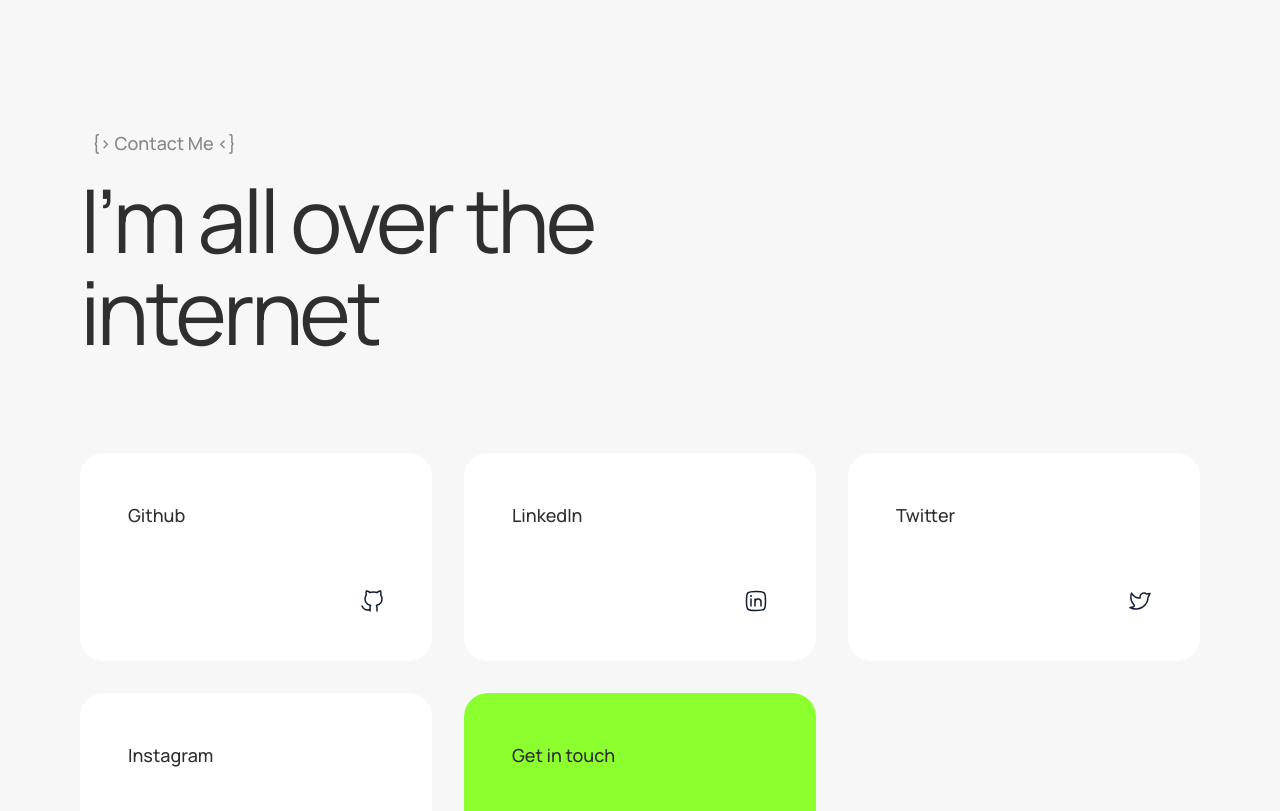
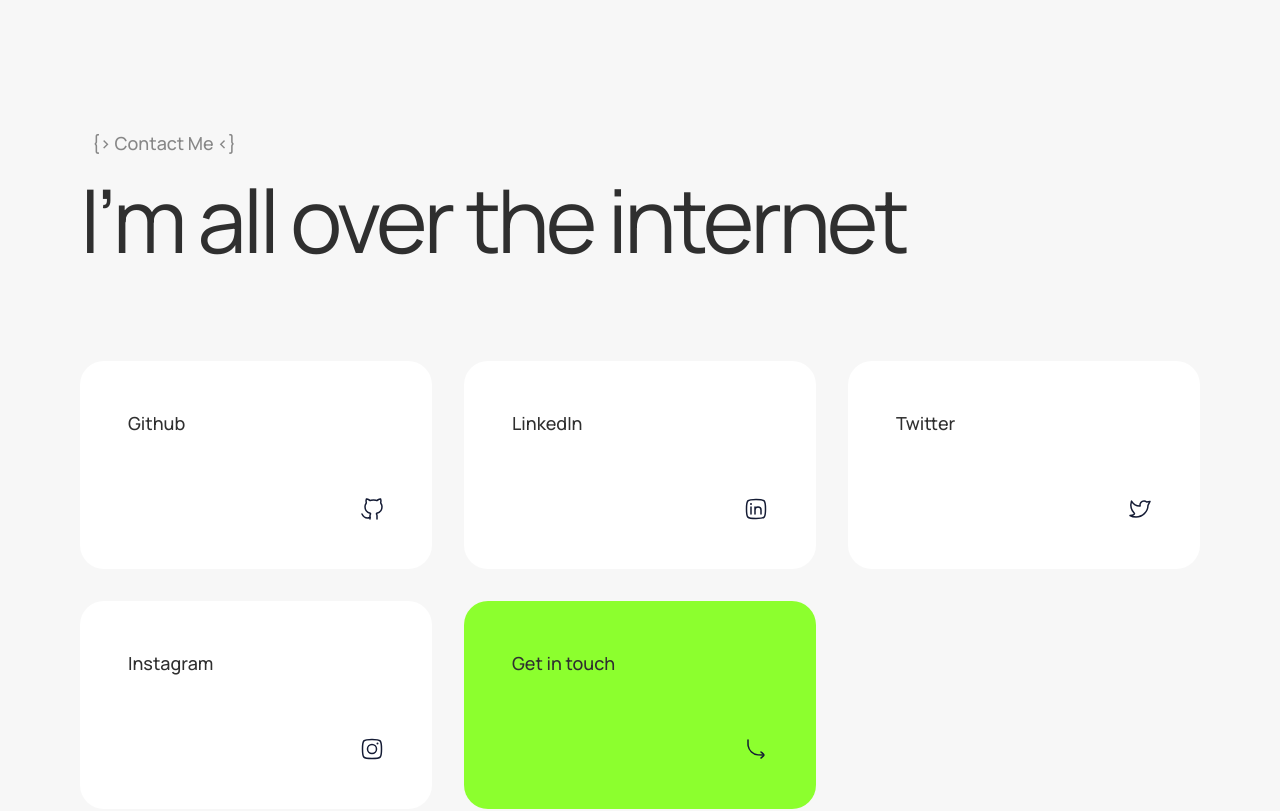
Before and after one commit to notRadioOpaque/heyismail.xyz, a SvelteKit app: page / in a window 1280 px wide. Shown: the part 3440-4251 px from the top of the page. Built offline with nearby package versions, Linux system fonts and the light colour scheme.

Commit message:
Enhanced layout in Socials.svelte by adding responsive max-width classes and adjusting width properties for improved alignment and spacing across different screen sizes.

```diff
--- a/src/routes/Socials.svelte
+++ b/src/routes/Socials.svelte
@@ -37,9 +37,11 @@
 
 <section
 	bind:this={section}
-	class="flex flex-col gap-24 bg-[#f7f7f7] px-6 py-20 xl:px-20 xl:py-[160px]"
+	class=" flex w-full flex-col gap-24 bg-[#f7f7f7] px-6 py-20 xl:px-20 xl:py-[160px]"
 >
-	<div class="flex flex-col gap-4">
+	<div
+		class="3xl:max-w-screen-3xl mx-auto flex w-full max-w-screen-xl flex-col gap-4 2xl:max-w-screen-2xl"
+	>
 		<div bind:this={title} class="mb-6 flex items-center gap-3 xl:mb-0">
 			<Dot size="md" />
 			<p class="text-subtext-text text-sm font-medium xl:text-lg">{@html pageTitle}</p>
@@ -47,8 +49,8 @@
 
 		<p
 			bind:this={description}
-			class="text-primary-text w-full text-[36px] leading-[45px] tracking-[-0.7px] xl:w-[70%] xl:text-[88px]
-			xl:leading-[92px] xl:tracking-[-3.7px]"
+			class="text-primary-text w-full text-[36px] leading-[45px] tracking-[-0.7px] xl:w-[80%] xl:text-[88px] xl:leading-[92px]
+			xl:tracking-[-3.7px]"
 		>
 			I’m all over the internet
 		</p>
```
